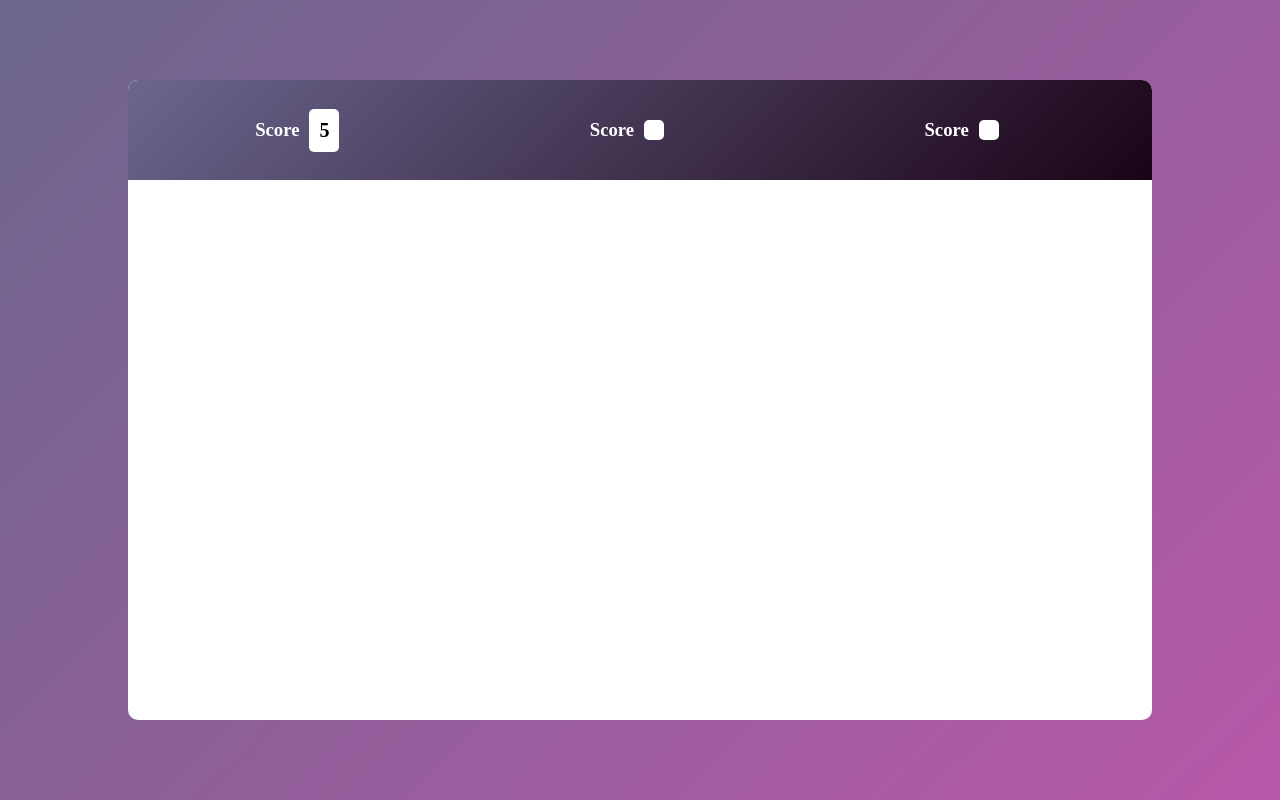
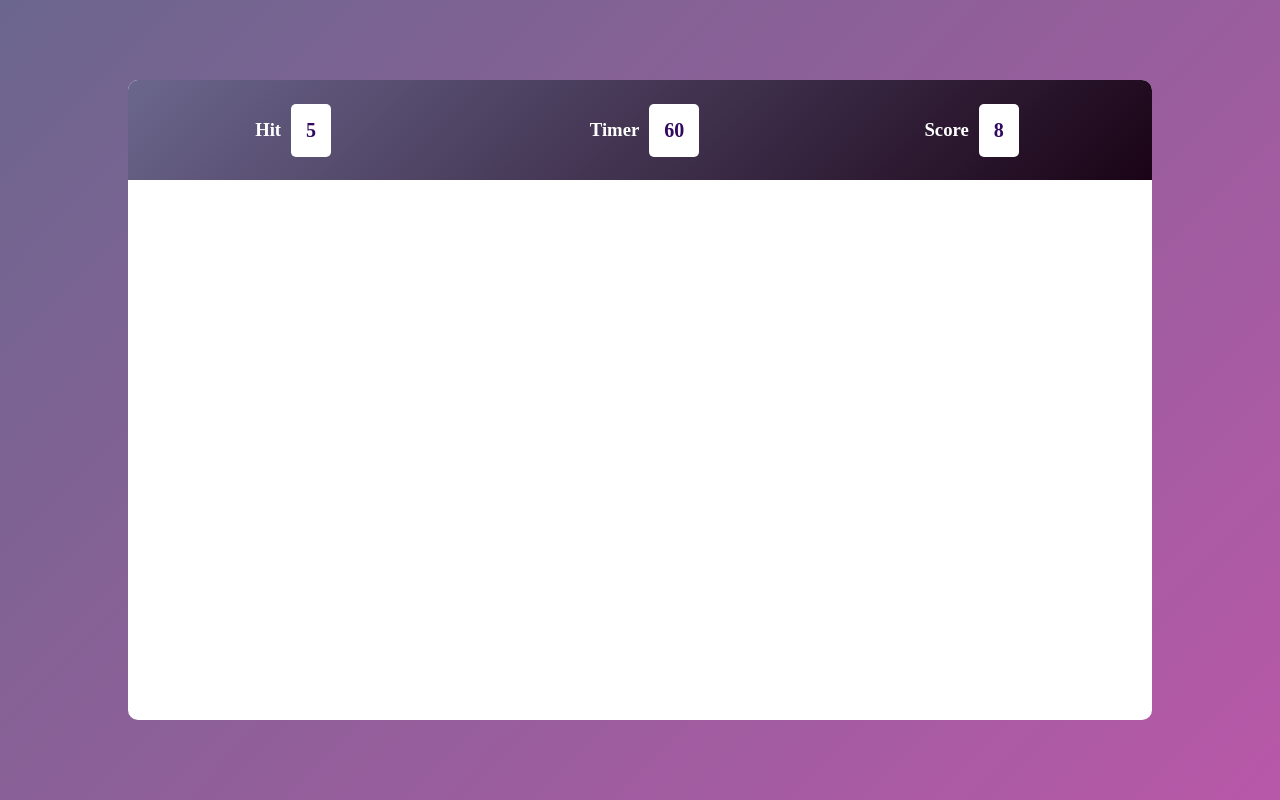
Before and after one commit to debadityasingh8972/Bubble-Game, a plain HTML site: page index.html in a window 1280 px wide. Drawn offline with Linux system fonts and the light colour scheme.

Commit message:
Initializing pannel bottom

```diff
--- a/index.html
+++ b/index.html
@@ -11,23 +11,27 @@
         <div id="panel">
             <div id="ptop">
                 <div class="elem">
-                    <h3>Score</h3>
+                    <h3>Hit</h3>
                     <div class="box">
                         5
                     </div>
                 </div>
                 <div class="elem">
-                    <h3>Score</h3>
+                    <h3>Timer</h3>
                     <div class="box">
-
+                        60
                     </div>
                 </div>
                 <div class="elem">
                     <h3>Score</h3>
                     <div class="box">
-
+                        8
                     </div>
                 </div>
+            </div>
+
+            <div id="pbtm">
+
             </div>
         </div>
     </div>
--- a/style.css
+++ b/style.css
@@ -55,10 +55,10 @@ html, body{
 }
 
 .box {
-    color: black;
+    color: rgb(49, 10, 95);
     font-weight: 700;
     font-size: 20px;
-    padding: 10px;
+    padding: 15px;
     background-color: #fff;
     border-radius: 5px;
 }
```
